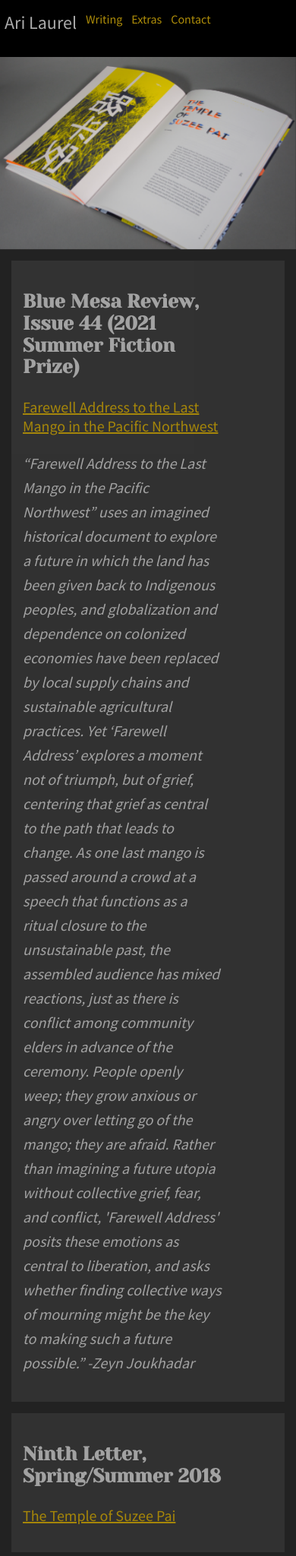
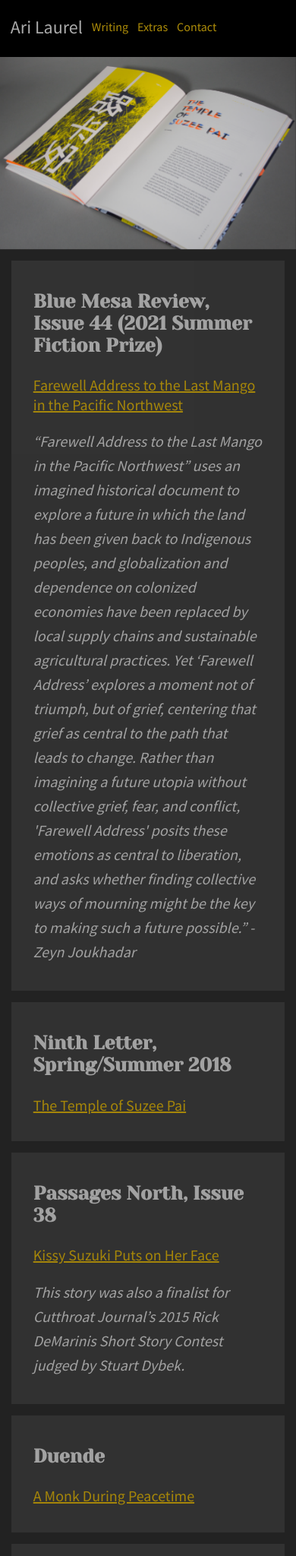
Before and after one commit to arilaurel/arilaurel.github.io, a web app: file docs/writing.html in a window 390 px wide. Shown: the top 2048 px of the page at 76% size. Run offline with its HTML, style and script files only (its server is not run), Linux system fonts and the light colour scheme; some libraries are stand-ins or nearby versions.

Commit message:
update content

```diff
--- a/docs/css/styles.css
+++ b/docs/css/styles.css
@@ -1837,6 +1837,10 @@ body {
   justify-content: center;
 }
 
+.writingMargin {
+  margin-left: 4.1666%;
+}
+
 .centered {
   margin-left: auto;
   margin-right: auto;
@@ -2058,6 +2062,7 @@ div.content {
   }
 
   #indexLink {
+    margin-top: -4px;
     font-size: 24px;
   }
 
@@ -2073,7 +2078,11 @@ div.content {
   }
 
   #menuContents {
-    margin-top: 0vh;
+    margin: 0;
+    margin-left: 2%;
+    position: absolute;
+    top: 50%;
+    transform: translateY(-50%);
   }
 }
 #fs-frm {
--- a/docs/writing.html
+++ b/docs/writing.html
@@ -24,7 +24,7 @@
             </div>
             <div class="content" id="mainContent">
                 <main>
-                    <div class="pure-g">
+                    <div class="pure-g center">
                         <div id="background"></div>
                         <!--.pure-u-1img#writingBackground(src="assets/temple.jpg")
 -->
@@ -32,45 +32,42 @@
                             <div class="pure-u-1 pure-u-md-7-8 pure-u-lg-3-5">
                                 <div id="writings">
                                     <div class="card">
-                                        <div class="pure-u-4-5">
+                                        <div class="pure-u-11-12 writingMargin">
                                             <h3 class="cardTitle">Blue Mesa Review, Issue 44 (2021 Summer Fiction Prize)</h3>
                                             <a class="journalLink" href="https://issuu.com/bluemesareview/docs/bmr_issue_44_final_one-page_a8fcd22e93099f/16">Farewell Address to the Last Mango in the Pacific Northwest</a>
-                                            <p class="cardInfo">
-                                                “Farewell Address to the Last Mango in the Pacific Northwest” uses an imagined historical document to explore a future in which the land has been given back to Indigenous peoples, and globalization and dependence on colonized economies have been replaced by local supply chains and sustainable agricultural practices. Yet ‘Farewell Address’ explores a moment not of triumph, but of grief, centering that grief as central to the path that leads to change. As one last mango is passed around a crowd at a speech that functions as a ritual closure to the unsustainable past, the assembled audience has mixed reactions, just as there is conflict among community elders in advance of the ceremony. People openly weep; they grow anxious or angry over letting go of the mango; they are afraid. Rather than imagining a future utopia without collective grief, fear, and conflict, 'Farewell Address' posits these emotions as central to liberation, and asks
-                                                whether finding collective ways of mourning might be the key to making such a future possible.” -Zeyn Joukhadar
-                                            </p>
+                                            <p class="cardInfo">“Farewell Address to the Last Mango in the Pacific Northwest” uses an imagined historical document to explore a future in which the land has been given back to Indigenous peoples, and globalization and dependence on colonized economies have been replaced by local supply chains and sustainable agricultural practices. Yet ‘Farewell Address’ explores a moment not of triumph, but of grief, centering that grief as central to the path that leads to change. Rather than imagining a future utopia without collective grief, fear, and conflict, 'Farewell Address' posits these emotions as central to liberation, and asks whether finding collective ways of mourning might be the key to making such a future possible.” -Zeyn Joukhadar</p>
                                         </div>
                                     </div>
                                     <div class="card">
-                                        <div class="pure-u-4-5">
+                                        <div class="pure-u-11-12 writingMargin">
                                             <h3 class="cardTitle">Ninth Letter, Spring/Summer 2018</h3>
                                             <a class="journalLink" href="http://www.ninthletter.com/journal/206-spring-summer-2018">The Temple of Suzee Pai</a>
                                             <p class="cardInfo"></p>
                                         </div>
                                     </div>
                                     <div class="card">
-                                        <div class="pure-u-4-5">
+                                        <div class="pure-u-11-12 writingMargin">
                                             <h3 class="cardTitle">Passages North, Issue 38</h3>
                                             <a class="journalLink" href="https://www.passagesnorth.com/archives/issue-38">Kissy Suzuki Puts on Her Face</a>
                                             <p class="cardInfo">This story was also a finalist for Cutthroat Journal’s 2015 Rick DeMarinis Short Story Contest judged by Stuart Dybek.</p>
                                         </div>
                                     </div>
                                     <div class="card">
-                                        <div class="pure-u-4-5">
+                                        <div class="pure-u-11-12 writingMargin">
                                             <h3 class="cardTitle">Duende</h3>
                                             <a class="journalLink" href="https://www.duendeliterary.org/ari-laurel">A Monk During Peacetime</a>
                                             <p class="cardInfo"></p>
                                         </div>
                                     </div>
                                     <div class="card">
-                                        <div class="pure-u-4-5">
+                                        <div class="pure-u-11-12 writingMargin">
                                             <h3 class="cardTitle">The Conium Review (2015 Flash Fiction Contest finalist)</h3>
                                             <a class="journalLink" href="http://coniumreview.com/blog/ghosts/">Ghosts</a>
                                             <p class="cardInfo">“This story was a smart mixture of cynicism and superstition. This paradoxical approach was nowhere more obvious than in the line: ‘I swipe my Visa on the psychic’s iPad, and when she lays out the cards, she doesn’t lie to me.’ This contemporary take on an age-old practice of tarot reading manages the difficult feat of reflecting on contemporary and ancient anxieties simultaneously: falling in love; stacking Mortal Kombat combos. The witchy paranoiac narrator feels believable and strong.” - Laura Ellen Joyce</p>
                                         </div>
                                     </div>
                                     <div class="card">
-                                        <div class="pure-u-4-5">
+                                        <div class="pure-u-11-12 writingMargin">
                                             <h3 class="cardTitle">The Toast</h3>
                                             <a class="journalLink" href="https://the-toast.net/2015/03/04/donated-eggs-wouldnt-again/">I Donated My Eggs But I Wouldn't Do It Again</a>
                                             <p class="cardInfo"></p>
--- a/src/pug/pages/writing.pug
+++ b/src/pug/pages/writing.pug
@@ -6,7 +6,7 @@ block config
     - var index = true;
 
 block content
-  .pure-g
+  .pure-g.center
     #background
     //.pure-u-1
       img#writingBackground(src="assets/temple.jpg")
@@ -16,7 +16,7 @@ block content
         #writings
           each item, i in journals
             .card
-              .pure-u-4-5
+              .pure-u-11-12.writingMargin
                 h3.cardTitle= item.journal
                 a.journalLink(href=item.link)= item.linkText
                 p.cardInfo= item.additionalInfo
--- a/src/scss/_shared.scss
+++ b/src/scss/_shared.scss
@@ -20,6 +20,11 @@ body {
 
 .center {
   justify-content: center;
+}
+
+.writingMargin {
+  margin-left: 4.1666%;
+
 }
 
 .centered {
--- a/src/scss/_sidenav.scss
+++ b/src/scss/_sidenav.scss
@@ -43,6 +43,7 @@ div.content {
     left: 0;
   }
   #indexLink {
+    margin-top: -4px;
     font-size: 24px;
   }
   .sidebar a {
@@ -56,6 +57,12 @@ div.content {
   }
 
   #menuContents {
-    margin-top: 0vh;
+      margin: 0;
+    margin-left: 2%;
+  position: absolute;
+  top: 50%;
+  -ms-transform: translateY(-50%);
+  transform: translateY(-50%);
+
   }
 }
```
Also changed, not shown: docs/extra.html (+8 -3 lines).
